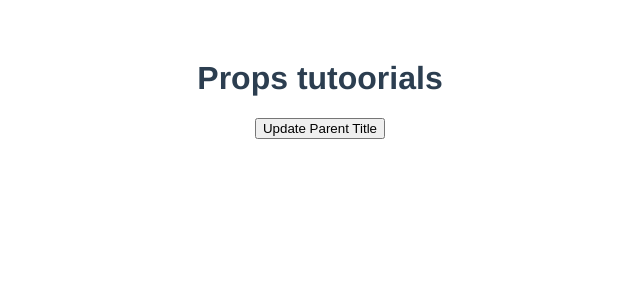
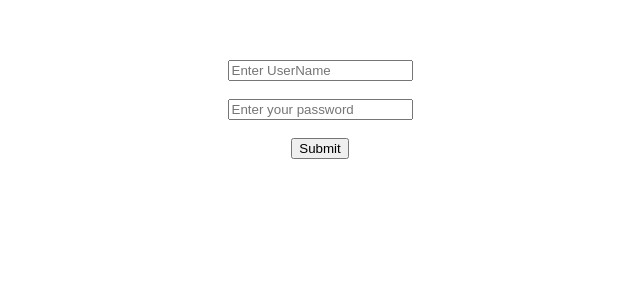
Before and after one commit to GK-SVG/Vue_JS, a Vue app: page / in a window 1280 px wide. Shown: the top 300 px of the page, without its empty margins (320-960 px from the left). Built offline with nearby package versions, Linux system fonts and the light colour scheme.

Commit message:
creating form and getting form data in vue

```diff
--- a/src/App.vue
+++ b/src/App.vue
@@ -3,10 +3,11 @@
     <!-- <img alt="Vue logo" src="./assets/logo.png"> -->
     <!-- <HelloWorld msg="Welcome to Your Vue.js App"/> -->
     <!-- <MyProps v-bind:mydata="users"/> -->
-    <h1>{{title}}</h1>
+    <!-- <h1>{{title}}</h1> -->
     <!-- <DataBinding/> -->
-    <child v-on:changetitle="updateTitle($event)"/>
+    <!-- <child v-on:changetitle="updateTitle($event)"/> -->
     <!-- <User/> -->
+    <Login/>
   </div>
 </template>
 
@@ -16,11 +17,13 @@
 // import Home from "./components/template.vue";
 // import Home from "./components/style.vue";
 // import DataBinding from "./components/DataBinding";
-import child from "./components/child";
+// import child from "./components/child";
+import Login from "./components/Form";
 export default {
   name: 'App',
   components: {
-    child,
+    Login,
+    // child,
     // HelloWorld,
     // Home,
     // User,
--- /dev/null
+++ b/src/components/Form.vue
@@ -0,0 +1,27 @@
+<template>
+    <div>
+        <input type="text" v-model="userdata.username" placeholder="Enter UserName"><br><br>
+        <input type="password"  v-model="userdata.password" placeholder="Enter your password"><br><br>
+        <button v-on:click="uploadData" type="submit">Submit</button><br>
+    </div>
+</template>
+
+<script>
+export default {
+    name:"Login",
+    data(){
+        return{
+            userdata:{
+                username:null,
+                password:null
+            }
+        }
+    },
+    methods:{
+        uploadData(){
+            console.log('username--',this.userdata.username)
+            console.log('password--',this.userdata.password)
+        }
+    }
+}
+</script>
```
